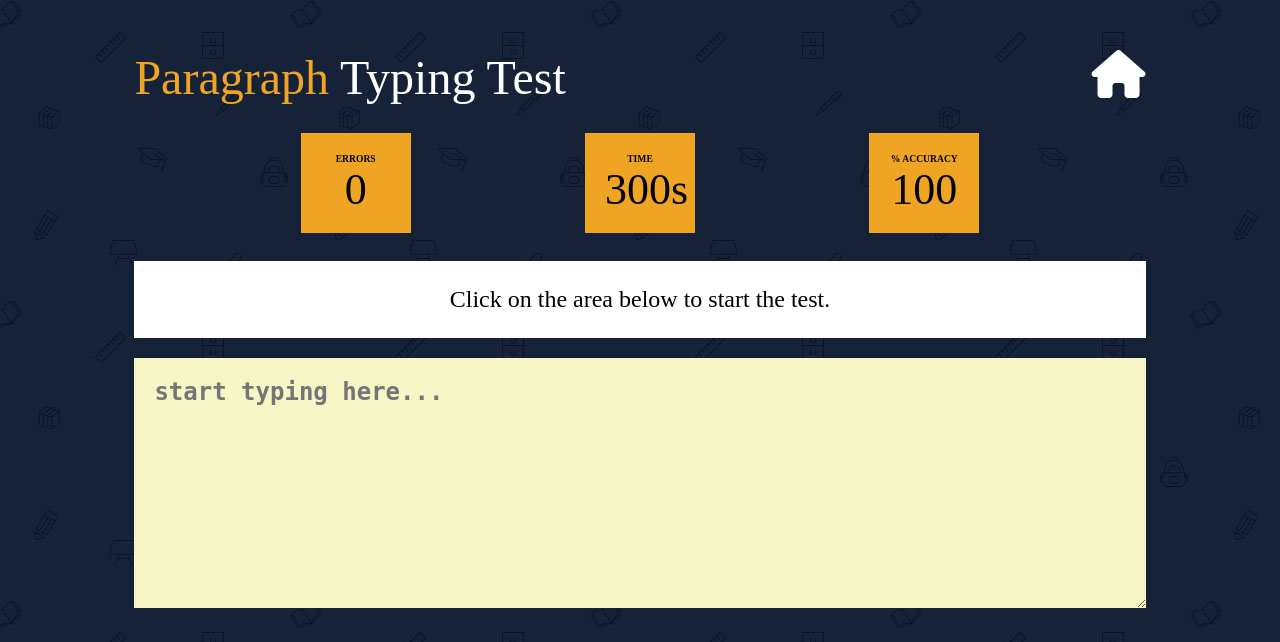
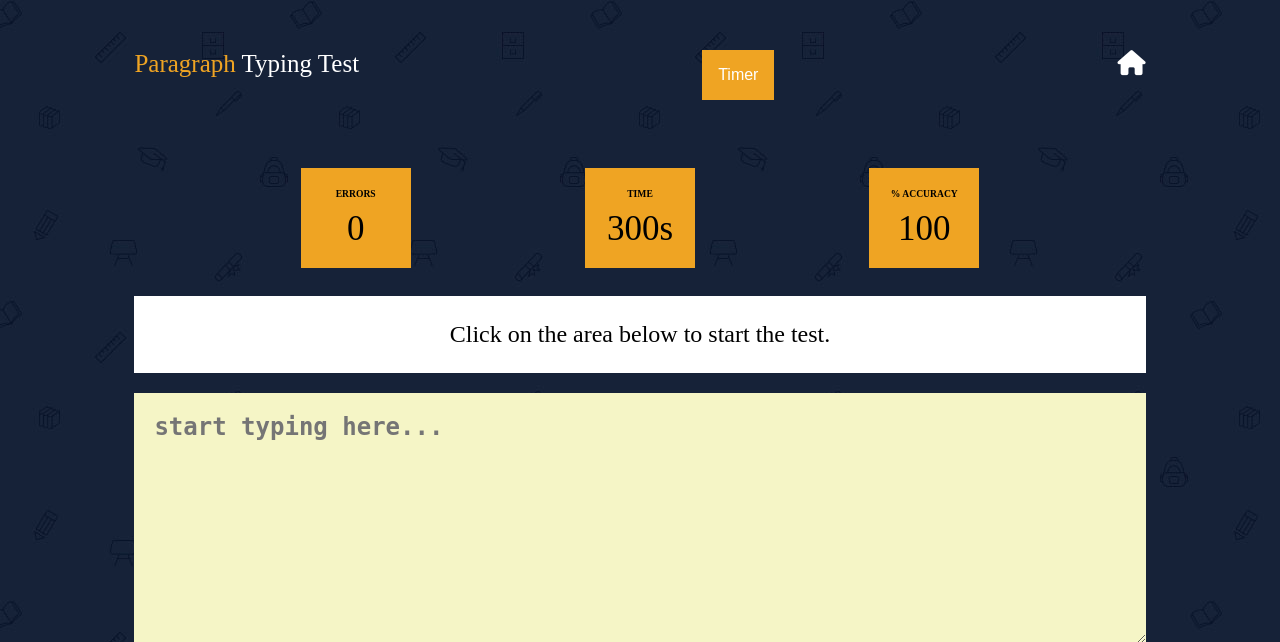
Before and after one commit to Sahilkhatri68/TypingMaster, a PHP site: page /LengthyPara.html in a window 1280 px wide. Shown: the top 642 px of the page. Run offline with PHP 8.4, Linux system fonts and the light colour scheme; some libraries are stand-ins or nearby versions.

Commit message:
script change

```diff
--- a/LengthyPara.html
+++ b/LengthyPara.html
@@ -1,4 +1,3 @@
-
 <html lang="en">
 
 <head>
@@ -13,6 +12,15 @@
         <div class="maindiiv">
             <div class="heading">
                 <div class="leftd"><span class="spancol"> Paragraph</span> Typing Test</div>
+                <div class="droppddownn">
+                    <button class="dropbtn">Timer</button>
+                    <div class="droppddownn-content">
+                        <p class="timer_id">5 Min </p>
+                        <p class="timer_id">10 Min </p>
+                        <p class="timer_id">15 Min </p>
+                        <p class="timer_id">20 Min </p>
+                    </div>
+                </div>
                 <div class="rightd"><a href="/index.html" class="linkcol">
                         <i class="fa-solid fa-house"></i></a></div>
             </div>
--- a/assets/css/lengthypara.css
+++ b/assets/css/lengthypara.css
@@ -19,8 +19,8 @@ body {
 }
 
 .heading {
-  margin-bottom: 20px;
-  font-size: 3rem;
+  margin-bottom: 60px;
+  font-size: 25px;
   color: white;
   display: flex;
   justify-content: space-between;
@@ -72,7 +72,8 @@ body {
 .curr_accuracy,
 .curr_cpm,
 .curr_wpm {
-  font-size: 2.75rem;
+  font-size: 35px;
+  margin-top: 10px;
 }
 
 .quote {
@@ -112,3 +113,48 @@ body {
   border: 0px;
   /* box-shadow: black 5px 8px 5px; */
 }
+
+
+.dropbtn {
+  background-color: #efa423;
+  color: white;
+  padding: 16px;
+  font-size: 16px;
+  border: none;
+}
+
+.droppddownn {
+  position: relative;
+  display: inline-block;
+}
+
+.droppddownn-content {
+  display: none;
+  position: absolute;
+  background-color: #f1f1f1;
+  min-width: 160px;
+  box-shadow: 0px 8px 16px 0px rgba(0, 0, 0, 0.2);
+  z-index: 1;
+}
+
+.droppddownn-content a {
+  color: black;
+  padding: 9px 14px;
+  text-decoration: none;
+  display: block;
+  font-size: 18px;
+}
+
+.droppddownn-content a:hover {
+  background-color: #ddd;
+}
+
+.droppddownn:hover .droppddownn-content {
+  display: block;
+}
+
+.timer_id {
+  background-color: ddd;
+  color: black;
+  cursor: pointer;
+}
--- a/assets/js/lengthypara.js
+++ b/assets/js/lengthypara.js
@@ -1,6 +1,25 @@
 // define the time limit
-let TIME_LIMIT = 300;
+var TIME_LIMIT = 300;
+var timer_id = document.getElementsByClassName("timer_id");
+timer_id[0].onclick = function () {
+  TIME_LIMIT = 300;
+  resetValues();
+}
+timer_id[1].onclick = function () {
+  TIME_LIMIT = 600;
+  resetValues();
 
+}
+timer_id[2].onclick = function () {
+  TIME_LIMIT = 900;
+  resetValues();
+
+}
+timer_id[3].onclick = function () {
+  TIME_LIMIT = 1200;
+  resetValues();
+
+}
 // define quotes to be used
 let quotes_array = [
   "Mental health is crucial and integrates a component of health. Mental health includes an individual’s psychological, emotional and social well-being. Proper mental health results in the proper mental functioning that result in being productive in activities, healthy and fulfilling relationships with other people andhaving the ability to cope and adapt to adversity.Proper mental health is essential in every stage of life – from childhood andteenage to adulthood. Throughout a lifetime, an individual can experience mental health issue at any point. This affects not only their mood and behavior but also changes their way of thinking, of looking at life and facing challenges.",
```
Also changed, not shown: Paratype.html (+9 -1 lines), assets/css/paratype.css (+48 -2 lines), assets/js/Paratype.js (+24 -1 lines). Lines whose indentation alone changed are shown as unchanged.
